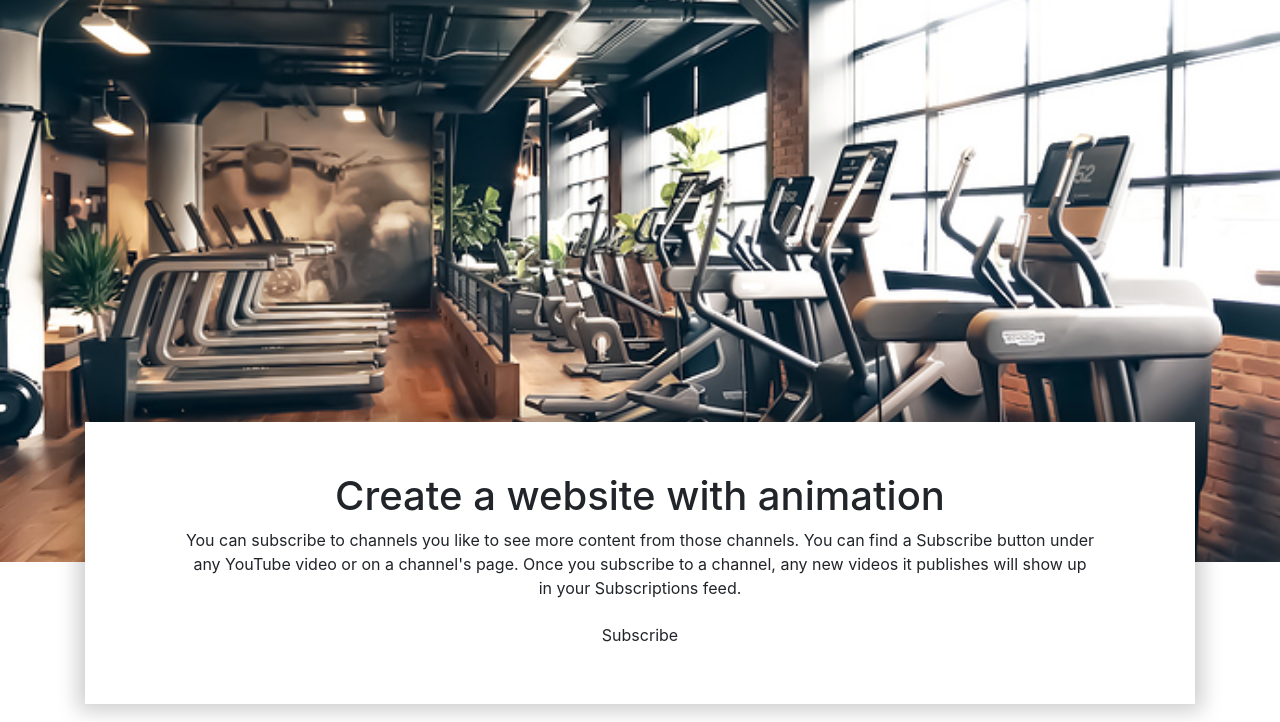
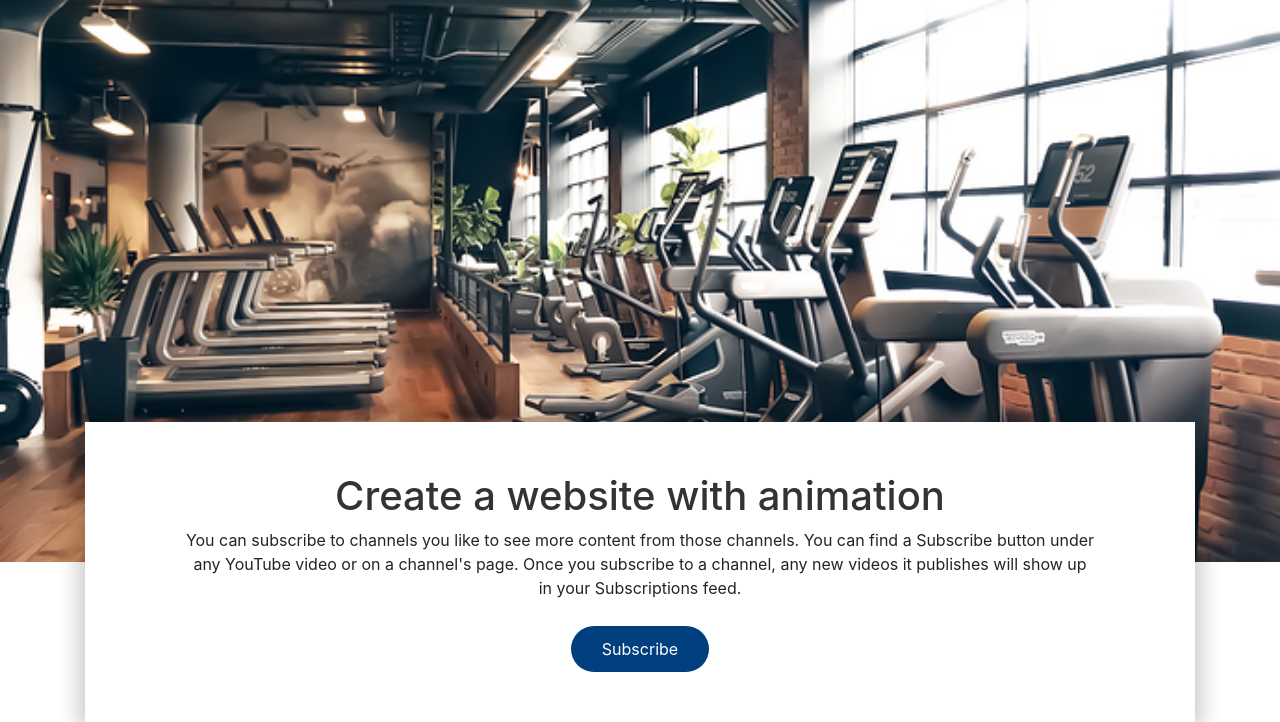
Before and after one commit to SanyaKasaudhan/FitnessWebsite, a plain HTML site: page index.html in a window 1280 px wide. Shown: the part 78-800 px from the top of the page. Drawn offline with nearby package versions, Linux system fonts and the light colour scheme.

Commit message:
subscribe

```diff
--- a/style.css
+++ b/style.css
@@ -33,5 +33,15 @@ nav .fa-bars{
     box-shadow: 0 0 20px 7px rgba(0, 0, 0, 0.2);
 }
 .welcome h1{
-
+    color: #333;
 }
+.welcome .home-btn{
+    margin-top: 10px;
+    padding: 10px 30px;
+    border-radius: 30px;
+    color: #fff;
+    background-color: #013f7e;
+}
+.welcome .btn:focus{
+    box-shadow: none;
+}
```
